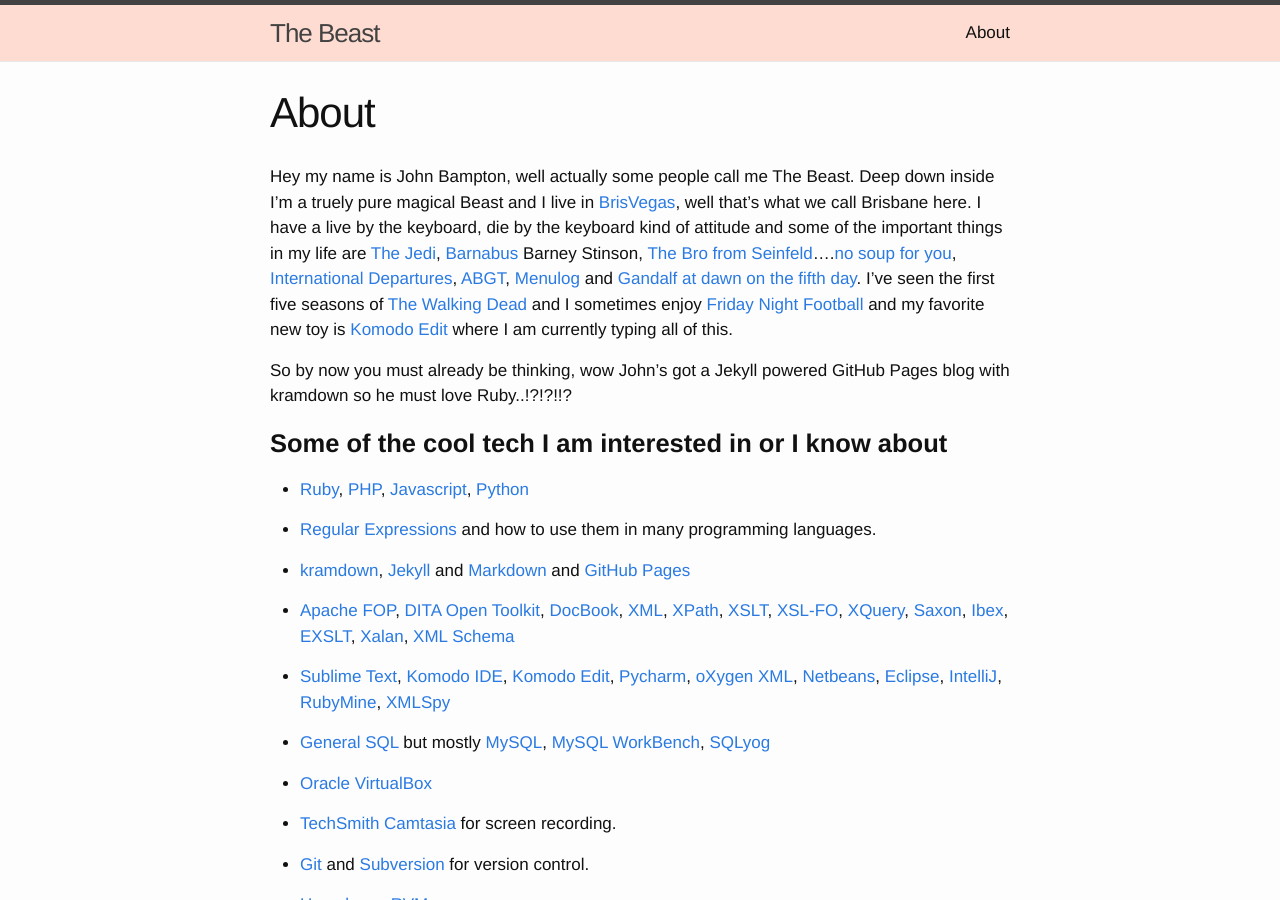
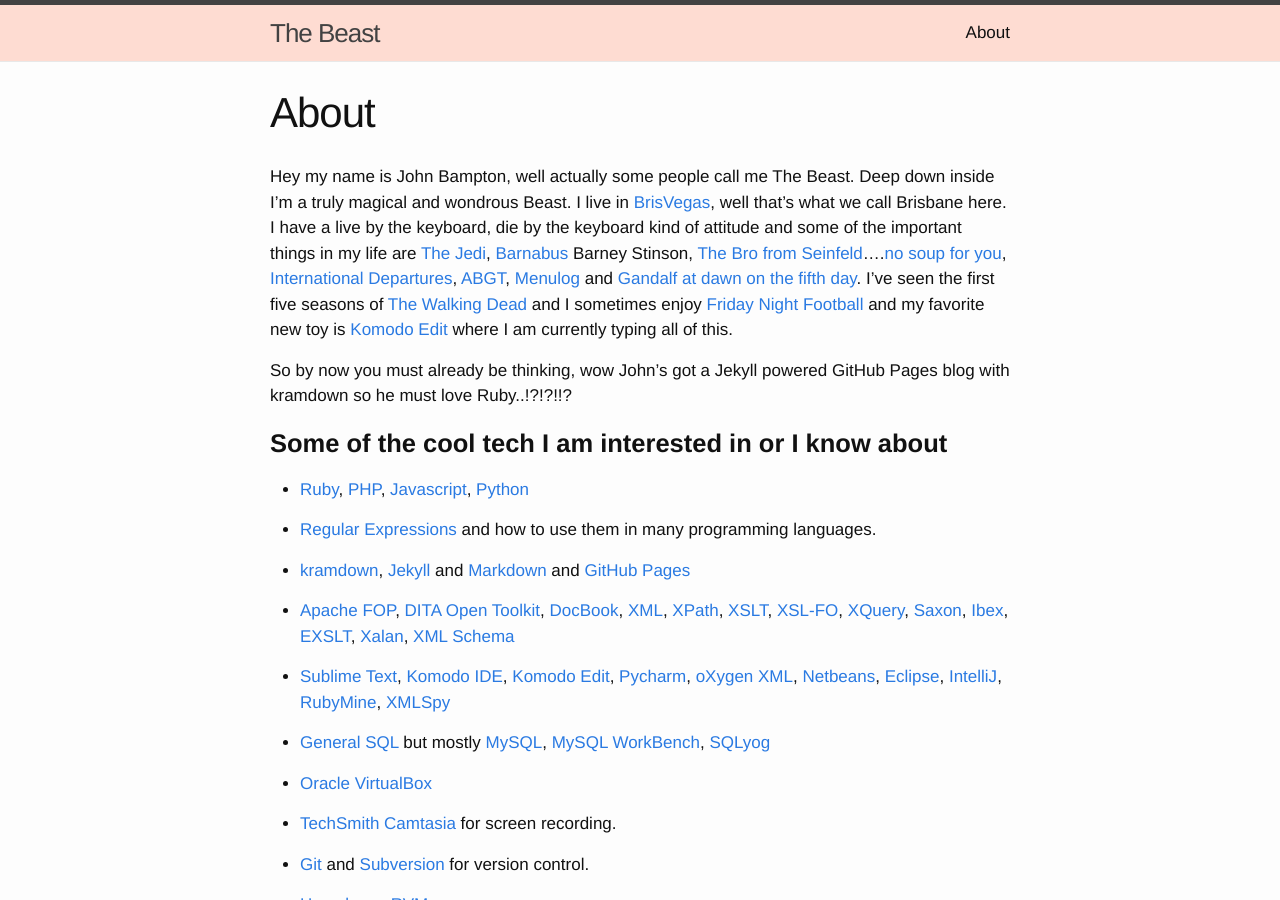
Before and after one commit to slurpcode/beast, a Jekyll site: the page built from about.md, in a window 1280 px wide and 900 px high. Built offline with Jekyll 4.4.1, drawn with Linux system fonts in a browser that asks for light colours.

Commit message:
Update about.md

```diff
--- a/about.md
+++ b/about.md
@@ -4,7 +4,7 @@ title: About
 permalink: /about/
 ---
 
-Hey my name is John Bampton, well actually some people call me The Beast.  Deep down inside I'm a truely pure magical Beast and I live in [BrisVegas](https://en.wikipedia.org/wiki/Brisbane){:target="_blank"}, well that's what we call Brisbane here.
+Hey my name is John Bampton, well actually some people call me The Beast.  Deep down inside I'm a truly magical and wondrous Beast. I live in [BrisVegas](https://en.wikipedia.org/wiki/Brisbane){:target="_blank"}, well that's what we call Brisbane here.
 I have a live by the keyboard, die by the keyboard kind of attitude and some of the important things in my life are [The Jedi](
 https://www.google.com.au/search?q=jedi+master&tbm=isch&tbo=u&source=univ&sa=X&ved=0ahUKEwiZgqHXk9zLAhXkYaYKHW05CB4QsAQIPA&biw=1285&bih=1415){:target="_blank"}, [Barnabus](
 https://en.wikipedia.org/wiki/Barney_Stinson){:target="_blank"} Barney Stinson, [The Bro from Seinfeld](
```
